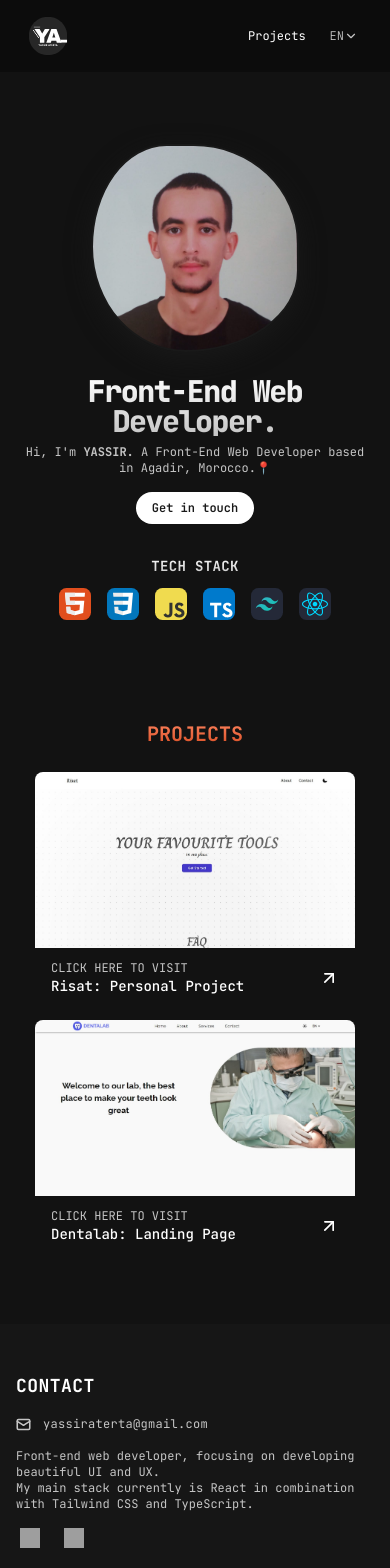
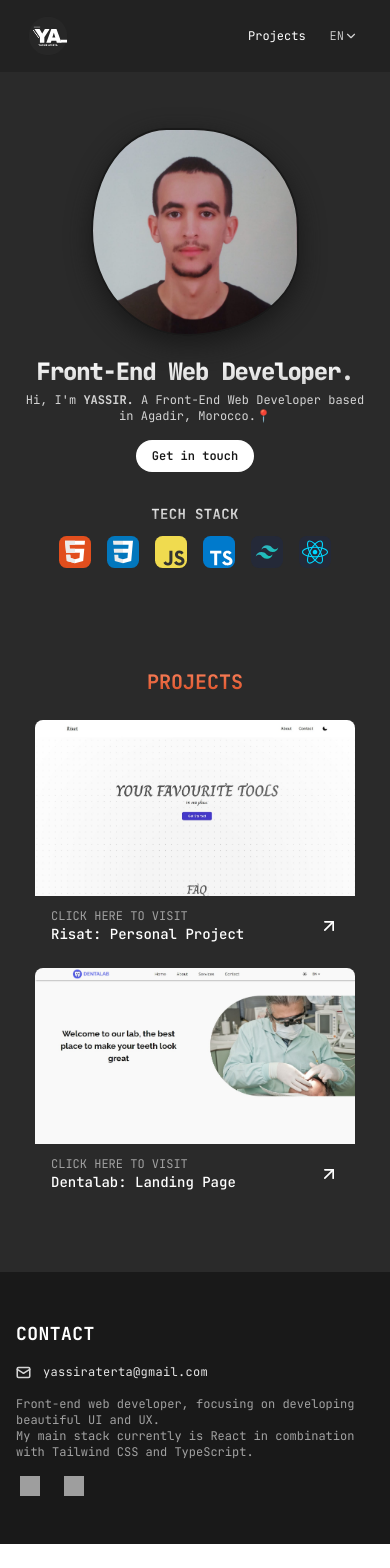
Before and after one commit to Falconstadium/react-portfolio, a React (Vite) app: page /en in a window 390 px wide. Shown: the top 1568 px of the page. After the commit the page ends 1544 px from the top, so only its background shows below. Built offline with nearby package versions, Linux system fonts and the light colour scheme; grey boxes are pictures that could not be loaded.

Commit message:
style: change colors

```diff
--- a/src/assets/data.ts
+++ b/src/assets/data.ts
@@ -24,26 +24,32 @@ export const tech = [
   {
     id: 1,
     src: html,
+    title: "html",
   },
   {
     id: 2,
     src: css,
+    title: "css",
   },
   {
     id: 3,
     src: js,
+    title: "JavaScript",
   },
   {
     id: 4,
     src: ts,
+    title: "TypeScript",
   },
   {
     id: 5,
     src: tailwind,
+    title: "Tailwind CSS",
   },
   {
     id: 6,
     src: react,
+    title: "React js",
   },
 ];
 
--- a/src/components/Contact.tsx
+++ b/src/components/Contact.tsx
@@ -9,7 +9,7 @@ export const Contact = () => {
   return (
     <section className="bg-contact px-4 py-12" id="contact">
       <div className="mx-auto grid max-w-2xl gap-4">
-        <h1 className="text-lg font-bold tracking-wide uppercase lg:text-xl xl:text-xl">
+        <h1 className="text-lg font-bold tracking-wide uppercase md:text-xl">
           {resources[lang].contact.title}
         </h1>
         <p className="flex items-center gap-3">
@@ -23,19 +23,19 @@ export const Contact = () => {
             strokeWidth="2.5"
             strokeLinecap="round"
             strokeLinejoin="round"
-            className="lucide lucide-mail-icon lucide-mail text-secondary"
+            className="lucide lucide-mail-icon lucide-mail text-neutral-300"
           >
             <path d="m22 7-8.991 5.727a2 2 0 0 1-2.009 0L2 7" />
             <rect x="2" y="4" width="20" height="16" rx="2" />
           </svg>
           <a
             href="mailto:yassiraterta@gmail.com"
-            className="text-secondary text-xs tracking-wide transition-colors duration-300 hover:text-white"
+            className="text-xs tracking-wide text-neutral-200 transition-colors duration-300 hover:text-white"
           >
             yassiraterta@gmail.com
           </a>
         </p>
-        <p className="text-secondary text-xs">
+        <p className="text-xs text-neutral-400">
           <span>{resources[lang].contact.parag1}</span>
           <br />
           <span>{resources[lang].contact.parag2}</span>
@@ -50,7 +50,7 @@ export const Contact = () => {
                 <img
                   src={social.src}
                   alt={social.src}
-                  className="size-5 text-white xl:size-6"
+                  className="size-5 text-white md:size-6"
                 />
               </a>
             </li>
--- a/src/components/Hero.tsx
+++ b/src/components/Hero.tsx
@@ -8,14 +8,14 @@ const lang = getLang() as LanguageKey;
 
 export const Hero = () => {
   return (
-    <div className="animate-fadein mt-8 grid place-content-center place-items-center gap-6 px-6 py-10 xl:py-16">
+    <div className="animate-fadein mt-4 grid place-content-center place-items-center gap-6 px-6 py-10 md:mt-8 xl:py-16">
       <div className="img aspect-square w-52 bg-[url('/me-yassir.jpeg')] bg-cover bg-no-repeat"></div>
       <div className="grid gap-2 text-center">
         <div className="grid gap-2 md:gap-1">
-          <h1 className="to-secondary bg-gradient-to-b from-white bg-clip-text text-3xl leading-none font-extrabold tracking-tighter text-transparent xl:text-3xl">
+          <h1 className="bg-gradient-to-b from-white to-neutral-300 bg-clip-text text-2xl leading-none font-extrabold tracking-tighter text-transparent xl:text-3xl">
             {resources[lang].hero.title}
           </h1>
-          <p className="text-secondary text-xs">
+          <p className="text-xs text-neutral-300">
             <span>
               {resources[lang].hero.greeting}
               <strong className="uppercase">
@@ -25,13 +25,13 @@ export const Hero = () => {
             <span> {resources[lang].hero.desc}</span>
           </p>
         </div>
-        <button className="text-dark hover:bg-secondary active:bg-secondary mx-auto mt-2 rounded-2xl bg-white px-4 py-2 text-xs font-semibold transition-colors duration-300 ease-in-out">
-          <a href="#contact" className="">
+        <button className="mx-auto mt-2 rounded-2xl bg-white px-4 py-2 text-xs text-neutral-900 transition-colors duration-300 ease-in-out hover:bg-neutral-300 active:bg-neutral-400">
+          <a href="#contact" className="font-semibold">
             {resources[lang].hero.contact}
           </a>
         </button>
         <div className="grid gap-3 pt-6">
-          <h3 className="to-secondary bg-gradient-to-b from-white bg-clip-text text-sm font-bold tracking-wide text-transparent uppercase">
+          <h3 className="bg-gradient-to-b from-white to-neutral-400 bg-clip-text text-sm font-bold tracking-wide text-transparent uppercase">
             {resources[lang].hero.tech}
           </h3>
           <ul className="flex items-center justify-center gap-4">
@@ -39,7 +39,7 @@ export const Hero = () => {
               <li key={stack.id}>
                 <img
                   src={stack.src}
-                  alt={stack.src}
+                  alt={stack.title}
                   loading="lazy"
                   className="w-8 transition-transform duration-500 ease-in-out hover:-translate-y-1 active:-translate-y-1"
                 />
--- a/src/components/LangSelector.tsx
+++ b/src/components/LangSelector.tsx
@@ -9,7 +9,7 @@ const LangSelector = ({ langName }) => {
     keyof typeof langList
   >;
 
-  let lang = langName;
+  const lang = langName;
   let pagePath = window.location.pathname.split(lang)[1];
   pagePath = pagePath.split("/")[1];
   if (!pagePath) {
@@ -22,7 +22,7 @@ const LangSelector = ({ langName }) => {
   const buttonRef = useRef<HTMLButtonElement>(null);
 
   useEffect(() => {
-    const handleClickOutside = (event: any) => {
+    const handleClickOutside = (event) => {
       if (
         menuRef.current &&
         !menuRef.current.contains(event.target) &&
@@ -49,7 +49,7 @@ const LangSelector = ({ langName }) => {
         type="button"
         ref={buttonRef}
         onClick={() => handleClickOutside()}
-        className="hover:bg-nav text-secondary flex items-center rounded px-2 py-1 font-light transition-colors duration-200 ease-in-out hover:text-white"
+        className="flex items-center rounded px-2 py-1 font-light text-neutral-300 transition-colors duration-200 ease-in-out hover:text-white"
       >
         {langFullName}
 
@@ -72,7 +72,7 @@ const LangSelector = ({ langName }) => {
         {showLngMenu ? (
           <motion.div
             ref={menuRef}
-            className={`shadow-box bg-secondary text-dark absolute top-10 grid gap-2 rounded-sm py-1 ${lang == "ar" ? "left-0 origin-top-left" : "right-1 origin-top-right"}`}
+            className={`text-dark absolute top-10 grid gap-2 rounded-sm bg-neutral-900 py-1 shadow-sm shadow-neutral-700 ${lang == "ar" ? "left-0 origin-top-left" : "right-1 origin-top-right"}`}
             initial={{ opacity: 0, scale: 0, translateY: -20 }}
             animate={{ opacity: 1, scale: 1, translateY: 0 }}
             exit={{ opacity: 0, scale: 0, translateY: -20 }}
@@ -81,7 +81,7 @@ const LangSelector = ({ langName }) => {
             {langKeys.map((l) => (
               <div
                 key={l}
-                className="grid px-3 py-0.5 text-center transition-all duration-200 ease-in-out hover:scale-105 hover:bg-white active:bg-white"
+                className="grid px-3 py-0.5 text-center transition-all duration-200 ease-in-out hover:scale-105 hover:bg-neutral-700 active:bg-white"
               >
                 <a
                   href={"/" + l + pathName}
--- a/src/components/Projects.tsx
+++ b/src/components/Projects.tsx
@@ -30,7 +30,7 @@ export const Projects = () => {
               className="flex items-center justify-between px-4"
             >
               <p className="grid">
-                <span className="text-secondary text-xs uppercase">
+                <span className="text-xs text-neutral-400 uppercase">
                   {resources[lang].hero.link}
                 </span>
                 <span className="text-sm font-medium capitalize">
--- a/src/index.css
+++ b/src/index.css
@@ -5,25 +5,22 @@
 @theme {
   --font-main: "JetBrains Mono", system-ui;
 
-  --color-dark: #191919;
-  --color-nav: #0c0c0c;
-  --color-hero: #121212;
-  --color-contact: #161616;
+  --color-nav: #222222;
+  --color-hero: #2a2a2a;
+  --color-contact: #191919;
   --color-secondary: #c5c5c5;
   --color-blue: #5badff;
 
   --color-softOrange: #ff8660;
   --color-boldOrange: #d5491d;
 
-  /* --shadow-box: var(--color-secondary) 0px 2px 8px 0px; */
-
   --animate-fadein: fade linear 1s;
 }
 
 .img {
   border-radius: 60% 40% 30% 70%/60% 30% 70% 40%;
-  box-shadow: var(--color-dark) 0px 8px 24px;
-  border: 2px solid var(--color-dark);
+  box-shadow: var(--color-contact) 0px 8px 24px;
+  border: 2px solid var(--color-contact);
   position: relative;
   transition: all 1s ease-in-out;
   animation: alpha 8s ease-in-out infinite;
```
Also changed, not shown: screenshot.png.
